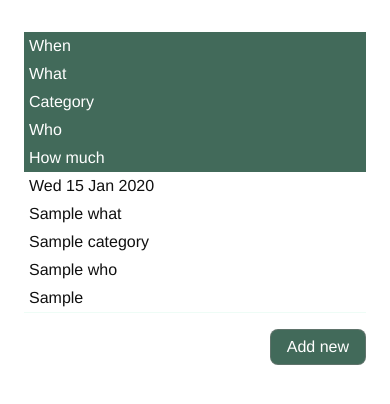
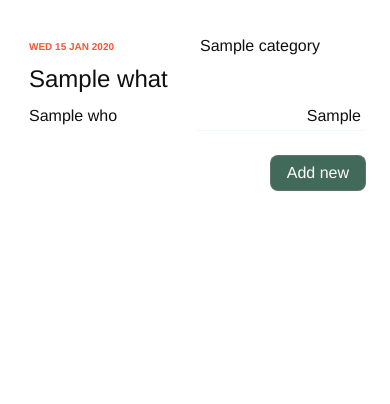
Before and after one commit to willywongi/datini-expense-tracker, a Django app: template datini/templates/expenses_list.html in a window 390 px wide. Shown: the part 96-500 px from the top of the page. Run offline with Django 3.2, Linux system fonts and the light colour scheme; the template is opened without the code that fills it: most values are stand-ins (such as "Sample title", 1, 10 or a date in 2020).

Commit message:
Add responsive table layout

```diff
--- a/datini/templates/expenses_list.html
+++ b/datini/templates/expenses_list.html
@@ -20,11 +20,11 @@
                     <tbody>
                         {% for expense in expenses %}
                         <tr>
-                            <td>{{expense.created_at|date:"D d M Y"}}</td>
-                            <td>{{expense.what}}</td>
-                            <td>{{expense.category}}</td>
-                            <td>{{expense.who}}</td>
-                            <td>{{expense.how_much}}</td>
+                            <td class="created_at">{{expense.created_at|date:"D d M Y"}}</td>
+                            <td class="what">{{expense.what}}</td>
+                            <td class="category">{{expense.category}}</td>
+                            <td class="who">{{expense.who}}</td>
+                            <td class="how_much">{{expense.how_much}}</td>
                         </tr>
                         {% endfor %}
                     </tbody>
--- a/datini/tracker/static/table.css
+++ b/datini/tracker/static/table.css
@@ -40,4 +40,40 @@ tr:nth-child(even) td {
     td:last-child {
         border-bottom: 1px solid var(--action-light);
     }
+    thead {
+        display: none;
+    }
+    tbody tr {
+        display: grid;
+        grid-template-rows: 1fr 1.5fr;
+        grid-template-columns: 1fr 1fr;
+        margin-bottom: .5rem;
+    }
+    tbody tr:nth-child(even) {
+        border-bottom: 1px solid #EEE;
+    }
+    tbody tr td.created_at {
+        grid-area: 1 / 1 / 2 / 2;
+        font-size: 10px;
+        text-transform: uppercase;
+        color: var(--orange-soda);
+        font-weight: bold;
+        display: flex;
+        flex-direction: column;
+        justify-content: center;
+    }
+    tbody tr td.category {
+        grid-area: 1 / 2 / 2 / 3;
+    }
+    tbody tr td.what {
+        grid-area: 2 / 1 / 3 / 3;
+        font-size: 24px;
+    }
+    tbody tr td.who {
+        grid-area: 3 / 1 / 4 / 2;
+    }
+    tbody tr td.how_much {
+        grid-area: 3 / 2 / 4 / 3;
+        text-align: right;
+    }
 }
--- a/datini/tracker/views.py
+++ b/datini/tracker/views.py
@@ -4,6 +4,7 @@ from django.contrib.auth import forms, get_user_model, login
 from django.views.generic.edit import CreateView
 from django.forms import ModelForm, RadioSelect
 from django.shortcuts import redirect
+from django.urls import reverse_lazy
 
 from .models import Expense, Clan
 
@@ -64,7 +65,7 @@ class ExpenseAddForm(ModelForm, FormSectionMixin):
 class ExpenseAddView(CreateView):
     template_name = 'expenses_add.html'
     form_class = ExpenseAddForm
-    success_url = 'expenses_list'
+    success_url = reverse_lazy('expenses_list')
 
     def get_initial(self):
         initial = super().get_initial()
```
